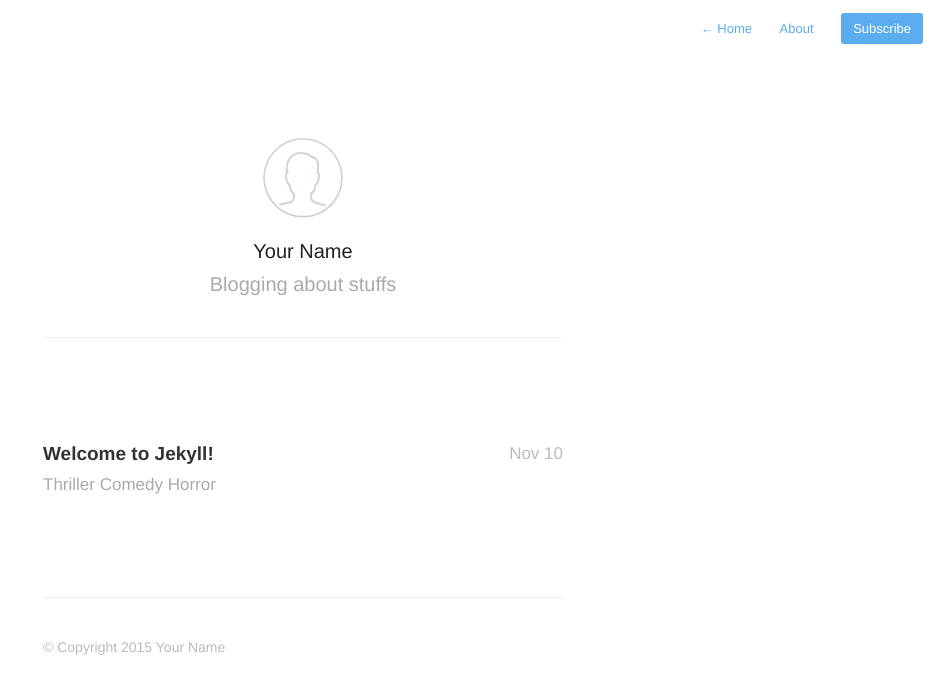
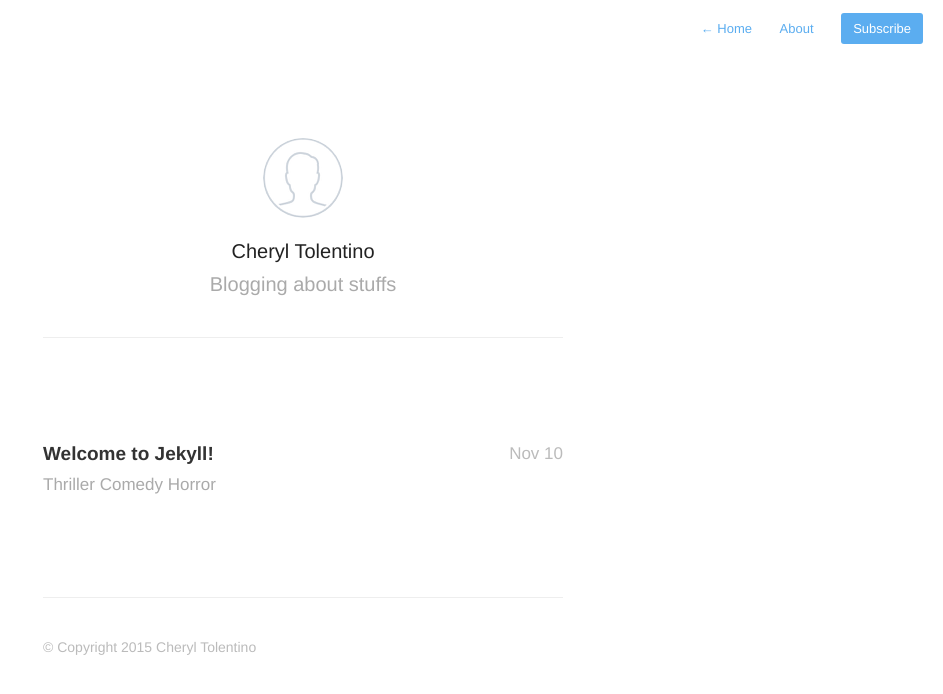
Before and after one commit to CherylTino/Github-for-Publishers, a Jekyll site: the page built from index.html, in a window 1280 px wide. Shown: the top 694 px of the page, without its empty margins (337-1280 px from the left). Built offline with Jekyll 4.4.1, drawn with Linux system fonts in a browser that asks for light colours; nearby versions of some CDN libraries; Markdown is read by kramdown in place of the engine named in the settings; the list of posts is cut into pages by our own code.

Commit message:
change author name to "Cheryl Tolentino"

```diff
--- a/_config.yml
+++ b/_config.yml
@@ -16,8 +16,8 @@ disqus_shortname: 'your-disqus-shortname'
 
 # Details for the RSS feed generator
 url:            'http://your-blog-url.example.com'
-author:         'Your Name'
-authorTwitter:  'YourTwitterUsername'
+author:         'Cheryl Tolentino'
+authorTwitter:  'cheryltino'
 
 permalink:       /:year/:title/
 
```
